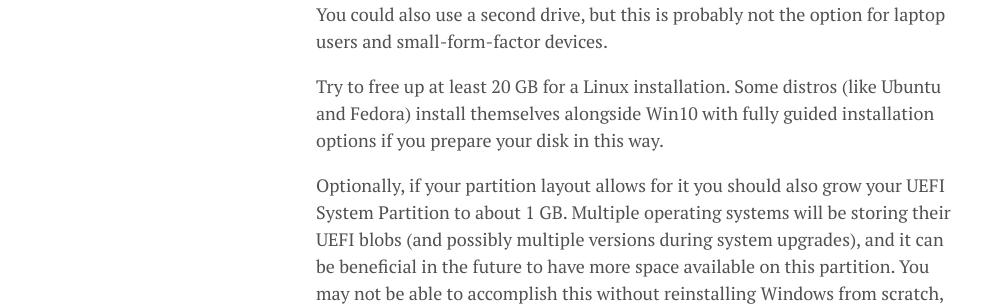
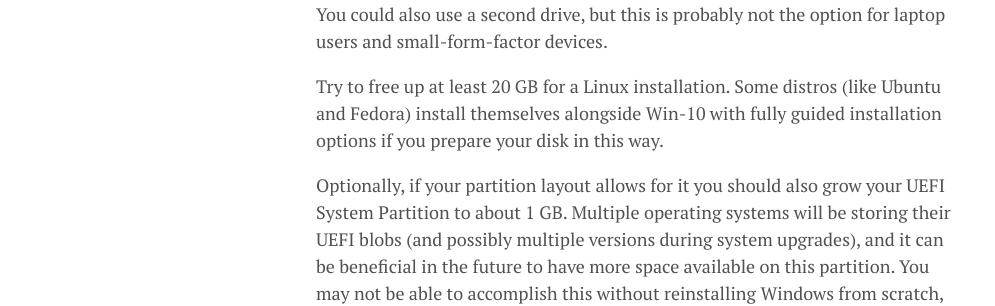
Before and after one commit to lgeurts/lgeurts.github.io, a Jekyll site: the page built from _posts/2019-03-19-dual-booting-windows-and-linux.md, in a window 1280 px wide and 900 px high, scrolled down 1429 px. Shown: the part 186-492 px from the top of the window, without its empty margins (0-995 px from the left). Built offline with Jekyll 4.4.1, drawn with Linux system fonts in a browser that asks for light colours; nearby versions of some CDN libraries; comment, search, counter and statistics services are not loaded.

Commit message:
Update 2019-03-19-dual-booting-windows-and-linux.md

```diff
--- a/_posts/2019-03-19-dual-booting-windows-and-linux.md
+++ b/_posts/2019-03-19-dual-booting-windows-and-linux.md
@@ -30,7 +30,7 @@
 
 To install a second operating system - whether another copy of Windows, Linux, or something more exotic (FreeBSD?), you'll need space on your system drive. You could also use a second drive, but this is probably not the option for laptop users and small-form-factor devices.
 
-Try to free up at least 20 GB for a Linux installation. Some distros (like Ubuntu and Fedora) install themselves alongside Win10 with fully guided installation options if you prepare your disk in this way.
+Try to free up at least 20 GB for a Linux installation. Some distros (like Ubuntu and Fedora) install themselves alongside Win-10 with fully guided installation options if you prepare your disk in this way.
 
 Optionally, if your partition layout allows for it you should also grow your UEFI System Partition to about 1 GB. Multiple operating systems will be storing their UEFI blobs (and possibly multiple versions during system upgrades), and it can be beneficial in the future to have more space available on this partition. You may not be able to accomplish this without reinstalling Windows from scratch, and it’s not absolutely necessary - although it might save you some troubleshooting at a later time.
 
```
